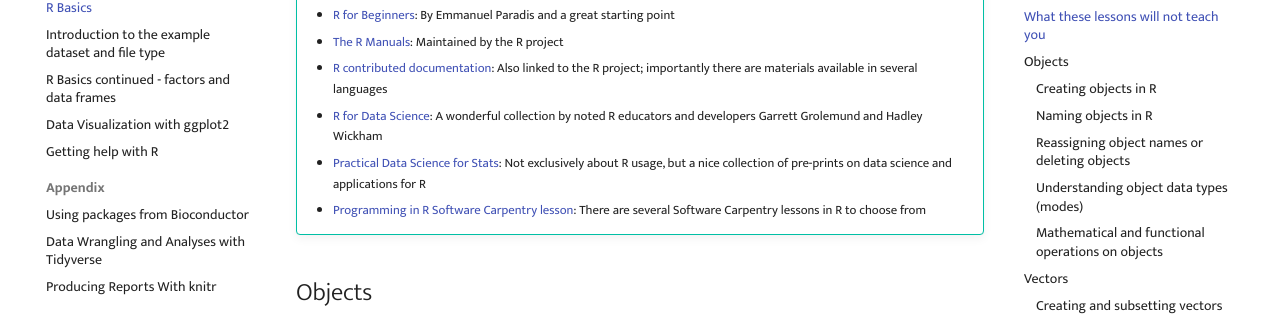
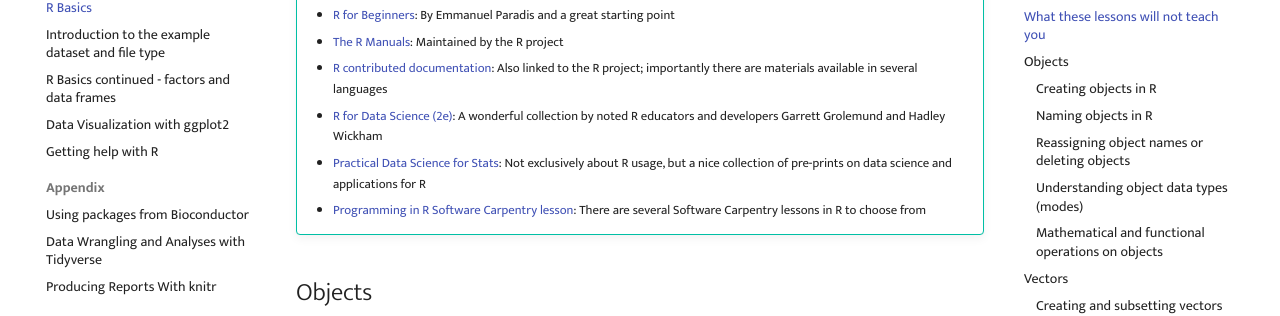
Before and after one commit to GenomicsAotearoa/Introduction-to-R, an MkDocs documentation site: the page built from docs/01-r-basics.md, in a window 1280 px wide and 900 px high, scrolled down 1258 px. Shown: the part 154-470 px from the top of the window. Built offline with MkDocs 1.6.1 and Material for MkDocs 9.7.7, drawn with Linux system fonts in a browser that asks for light colours; emoji names are drawn with the system emoji font; comment, search, counter and statistics services are not loaded.

Commit message:
fix #15 r4ds link

```diff
--- a/docs/01-r-basics.md
+++ b/docs/01-r-basics.md
@@ -66,7 +66,7 @@
     * [R contributed documentation](https://cran.r-project.org/other-docs.html): Also
     linked to the R project; importantly there are materials available in
     several languages
-    * [R for Data Science](http://r4ds.had.co.nz/): A
+    * [R for Data Science (2e)](https://r4ds.hadley.nz/): A
     wonderful collection by noted R educators and developers Garrett
     Grolemund and Hadley Wickham
     * [Practical Data Science for Stats](https://peerj.com/collections/50-practicaldatascistats/): Not
```
